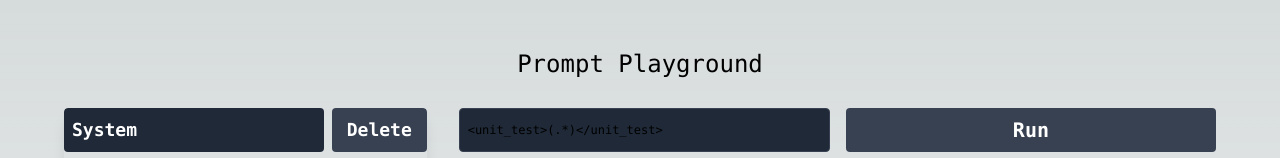
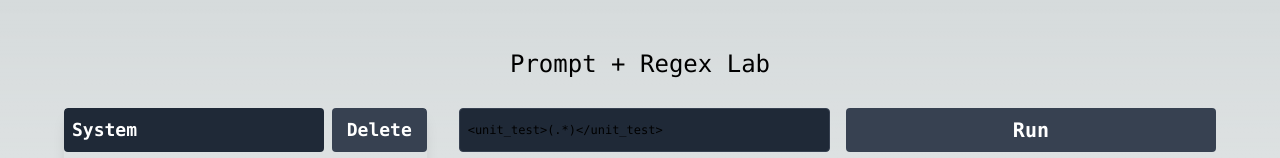
Before and after one commit to sweepai/prompt-lab, a Next.js app: page / in a window 1280 px wide. Shown: the top 158 px of the page. Built offline with nearby package versions, Linux system fonts and the light colour scheme.

Commit message:
Toast for broken regex

```diff
--- a/package.json
+++ b/package.json
@@ -1,5 +1,5 @@
 {
-  "name": "prompt-playground",
+  "name": "prompt-lab",
   "version": "0.1.0",
   "private": true,
   "scripts": {
--- a/src/app/RegexHighlighter.tsx
+++ b/src/app/RegexHighlighter.tsx
@@ -1,5 +1,3 @@
-import { ToastContainer, toast } from 'react-toastify';
-
 type RegexHighlighterProps = {
   text: string;
   regex: RegExp;
@@ -17,7 +15,6 @@ const replaceNewlines = (text: string) => {
 }
 
 const RegexHighlighter: React.FC<RegexHighlighterProps> = ({ text, regex }) => {
-    toast("Hello")
   const getHighlightedText = () => {
     if (regex.source === "") {
         return text;
--- a/src/app/RegexVisualizer.tsx
+++ b/src/app/RegexVisualizer.tsx
@@ -1,7 +1,10 @@
 "use client"
 
 import { useRef, useState } from "react"
+import { ToastContainer, toast } from 'react-toastify';
 import RegexHighlighter from "./RegexHighlighter"
+
+import 'react-toastify/dist/ReactToastify.css';
 
 const RegexVisualizer = ({text, runButton}: {text: string, runButton: JSX.Element}) => {
     const defaultRegex = "<unit_test>(.*)</unit_test>"
@@ -12,8 +15,8 @@ const RegexVisualizer = ({text, runButton}: {text: string, runButton: JSX.Elemen
             try {
                 setRegex(new RegExp(ref.current.value, "dgs"))
             } catch (e: any) {
+                toast.error(e.message)
                 console.error(e)
-
             }
         }
     }
@@ -23,6 +26,9 @@ const RegexVisualizer = ({text, runButton}: {text: string, runButton: JSX.Elemen
                 <input type="text" ref={ref} onChange={onChange} defaultValue={defaultRegex} className="text-xs bg-gray-800 border border-gray-700 rounded p-2 font-mono w-full mr-4"/>
                 {runButton}
             </div>
+            <ToastContainer
+                theme="colored"
+            />
             <RegexHighlighter regex={regex} text={text}/>
         </div>
     )
--- a/src/app/page.tsx
+++ b/src/app/page.tsx
@@ -152,7 +152,7 @@ const Main = () => {
 
   return (
       <main className="flex min-h-screen flex-col items-center justify-between p-12 font-mono">
-        <h1 className="text-2xl mb-3">Prompt Playground</h1>
+        <h1 className="text-2xl mb-3">Prompt + Regex Lab</h1>
         <div className="h-screen w-full flex">
           <div className="w-1/3 p-4">
             {messages.map((message: MessageType) => (
```
